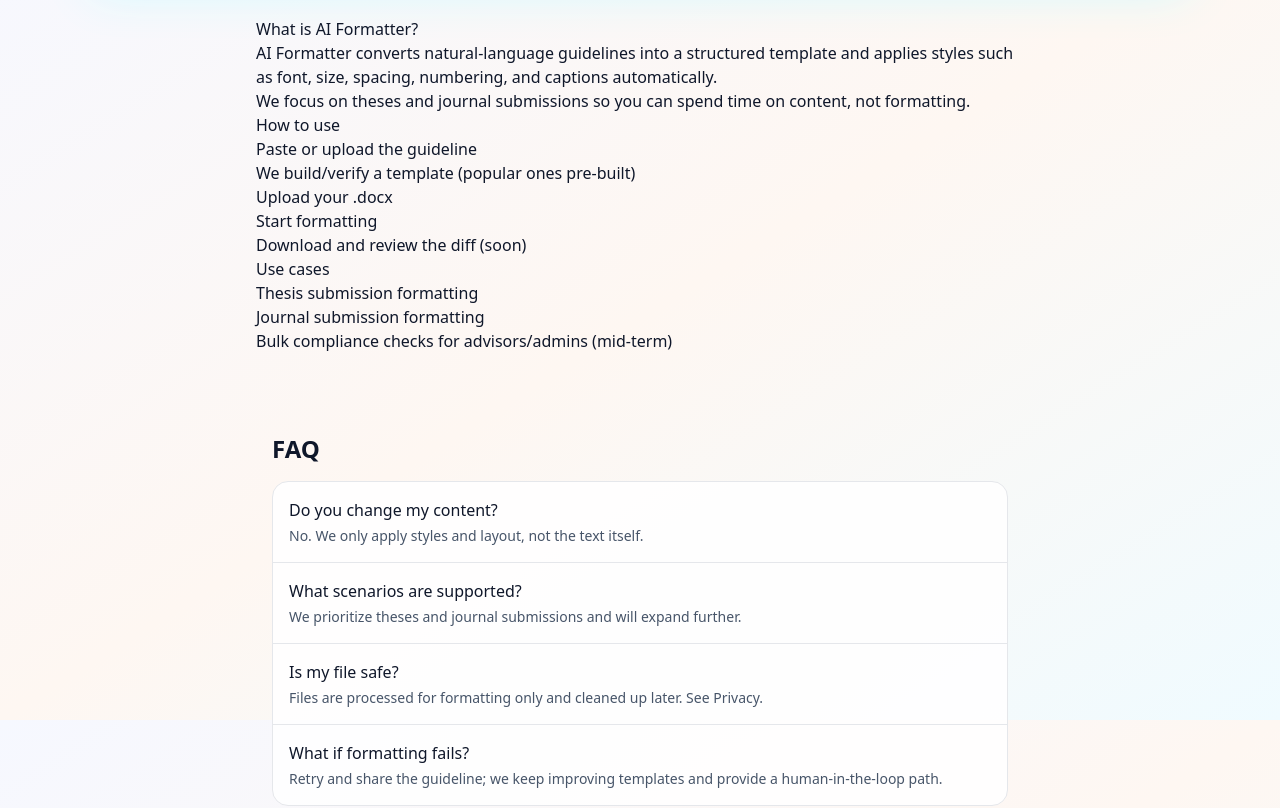
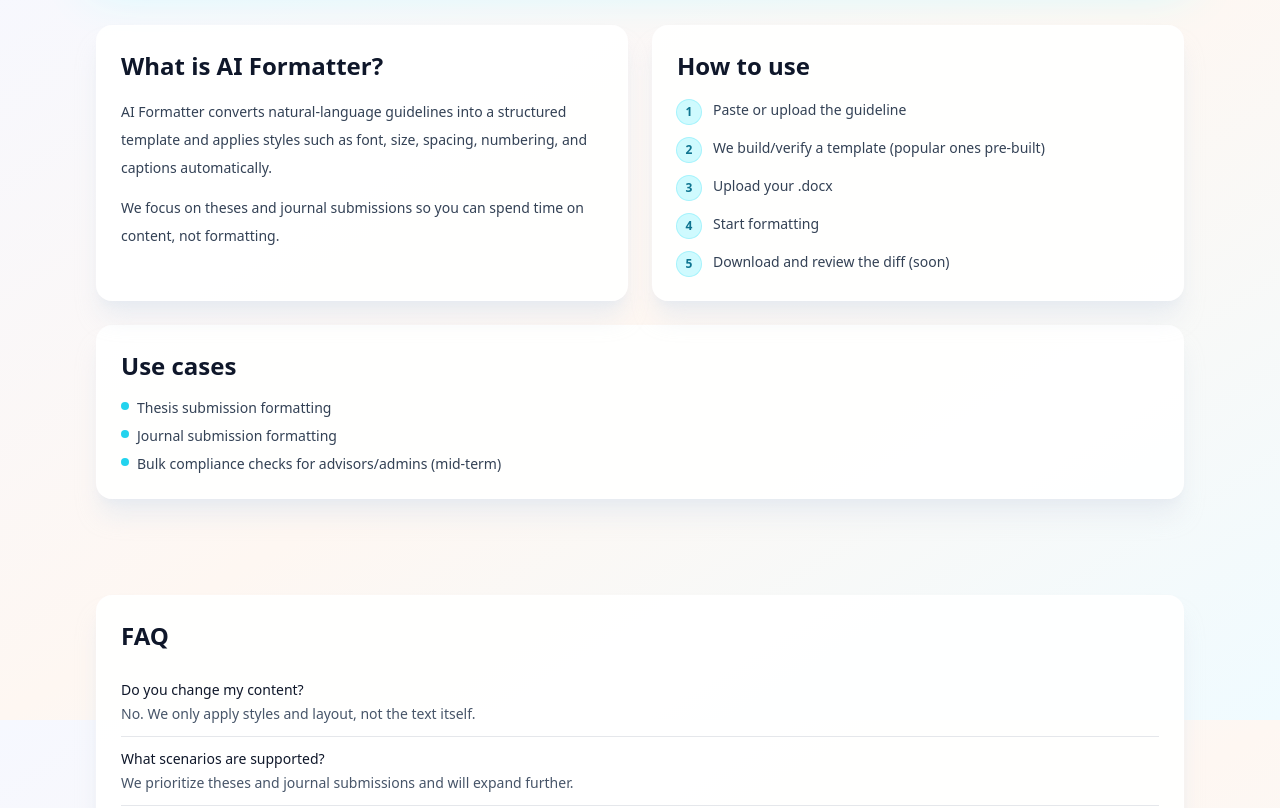
Before and after one commit to moonscar/freeformat-frontend, a Next.js app: page /en in a window 1280 px wide. Shown: the part 880-1688 px from the top of the page. Built offline with nearby package versions, Linux system fonts and the light colour scheme; no server answers.

Commit message:
style(content): polish InfoSections and FAQ with card layout, numbered steps, and improved spacing to match classic tool page

```diff
--- a/src/components/sections/FAQ.tsx
+++ b/src/components/sections/FAQ.tsx
@@ -2,15 +2,17 @@ export type FAQItem = { q: string; a: string };
 
 export default function FAQ({ title, items }: { title: string; items: FAQItem[] }) {
   return (
-    <div className="mx-auto max-w-3xl px-4 py-10">
-      <h2 className="mb-4 text-2xl font-semibold text-slate-900">{title}</h2>
-      <div className="divide-y rounded-2xl border bg-white/90">
-        {items.map((it, idx) => (
-          <div key={idx} className="p-4">
-            <p className="font-medium text-slate-900">{it.q}</p>
-            <p className="mt-1 text-sm text-slate-600">{it.a}</p>
-          </div>
-        ))}
+    <div className="mx-auto max-w-6xl px-4 py-12">
+      <div className="rounded-2xl border border-white/60 bg-white/90 p-6 shadow-xl shadow-slate-200/70">
+        <h2 className="text-2xl font-semibold text-slate-900">{title}</h2>
+        <dl className="mt-4 divide-y">
+          {items.map((it, idx) => (
+            <div key={idx} className="py-3">
+              <dt className="text-sm font-medium text-slate-900">{it.q}</dt>
+              <dd className="mt-1 text-sm text-slate-600">{it.a}</dd>
+            </div>
+          ))}
+        </dl>
       </div>
     </div>
   );
--- a/src/components/sections/InfoSections.tsx
+++ b/src/components/sections/InfoSections.tsx
@@ -2,31 +2,56 @@ type WhatData = { title: string; paragraphs: string[] };
 type HowData = { title: string; steps: string[] };
 type UseData = { title: string; items: string[] };
 
+function SectionCard({ children, title, id }: { children: React.ReactNode; title: string; id: string }) {
+  return (
+    <section id={id} className="rounded-2xl border border-white/60 bg-white/90 p-6 shadow-xl shadow-slate-200/70">
+      <h2 className="text-2xl font-semibold text-slate-900">{title}</h2>
+      <div className="mt-4 text-slate-700">{children}</div>
+    </section>
+  );
+}
+
+function slugify(s: string) {
+  return s.toLowerCase().replace(/\s+/g, '-').replace(/[^a-z0-9\-]/g, '');
+}
+
 export default function InfoSections({ what, how, use }: { what: WhatData; how: HowData; use: UseData }) {
   return (
-    <div className="prose prose-slate mx-auto max-w-3xl py-10">
-      <section>
-        <h2>{what.title}</h2>
+    <div className="mx-auto max-w-6xl px-4 py-12">
+      <div className="grid gap-6 md:grid-cols-2">
+        <SectionCard title={what.title} id={slugify(what.title)}>
+          <div className="space-y-3 text-sm leading-7">
             {what.paragraphs.map((p, i) => (
               <p key={i}>{p}</p>
             ))}
-      </section>
-      <section>
-        <h2>{how.title}</h2>
-        <ol>
-          {how.steps.map((s, i) => (
-            <li key={i}>{s}</li>
+          </div>
+        </SectionCard>
+        <SectionCard title={how.title} id={slugify(how.title)}>
+          <ol className="space-y-3 text-sm text-slate-700">
+            {how.steps.map((s, index) => (
+              <li key={s} className="flex gap-3">
+                <span className="mt-0.5 flex h-6 w-6 shrink-0 items-center justify-center rounded-full bg-cyan-100 text-xs font-semibold text-cyan-700 ring-1 ring-cyan-200">
+                  {index + 1}
+                </span>
+                <span className="pt-0.5">{s}</span>
+              </li>
             ))}
           </ol>
-      </section>
-      <section>
-        <h2>{use.title}</h2>
-        <ul>
-          {use.items.map((s, i) => (
-            <li key={i}>{s}</li>
+        </SectionCard>
+      </div>
+
+      <div className="mt-6">
+        <SectionCard title={use.title} id={slugify(use.title)}>
+          <ul className="space-y-2 text-sm">
+            {use.items.map((s) => (
+              <li key={s} className="flex items-start gap-2">
+                <span className="mt-1 h-2 w-2 rounded-full bg-cyan-400" />
+                <span>{s}</span>
+              </li>
             ))}
           </ul>
-      </section>
+        </SectionCard>
+      </div>
     </div>
   );
 }
```
Lines whose indentation alone changed are shown as unchanged.
